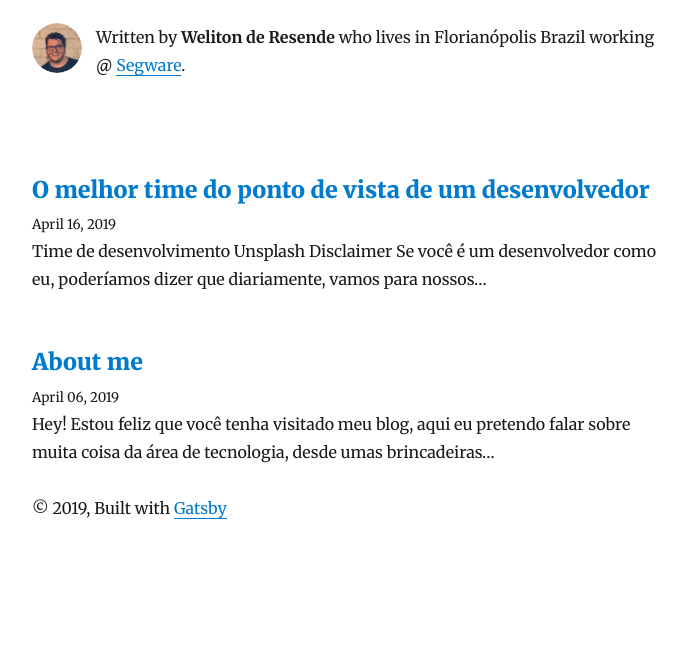
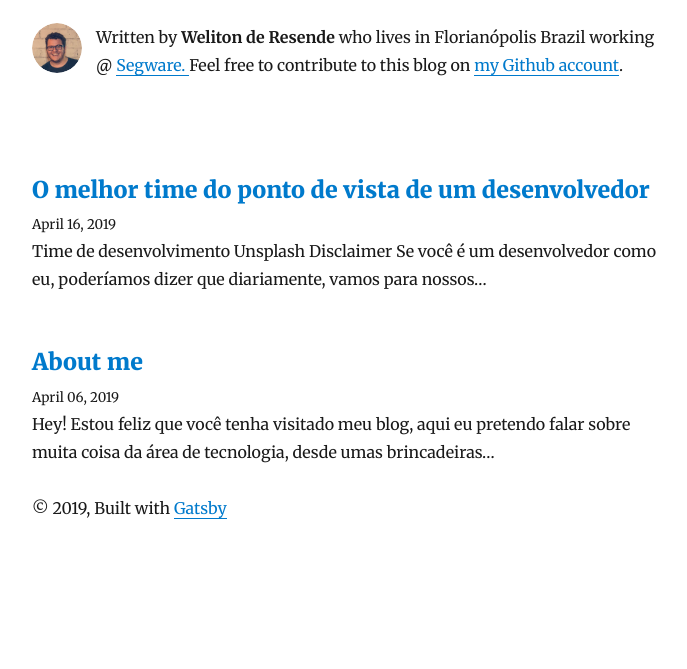
Before and after one commit to itsweliton/weliton.me, a Gatsby site: page / in a window 1280 px wide. Shown: the part 131-800 px from the top of the page, without its empty margins (293-980 px from the left). Built offline with nearby package versions, Linux system fonts and the light colour scheme; Gatsby itself is replaced by a stand-in of ours; some packages are replaced by stand-ins of ours.

Commit message:
insert link to github on bio

```diff
--- a/src/components/bio.js
+++ b/src/components/bio.js
@@ -38,7 +38,8 @@ function Bio() {
               }}
             />
             <p>
-              Written by <strong>{author}</strong> who lives in Florianópolis Brazil working @ <a href={`https://www.segware.com.br/`} target={`_blank`}>Segware</a>.
+              Written by <strong>{author}</strong> who lives in Florianópolis Brazil working @ <a href={`https://www.segware.com.br/`} target={`_blank`}>Segware. </a>
+              Feel free to contribute to this blog on <a href={`https://github.com/welitonderesende/weliton.me`} target={`_blank`}>my Github account</a>.
             </p>
           </div>
         )
```
